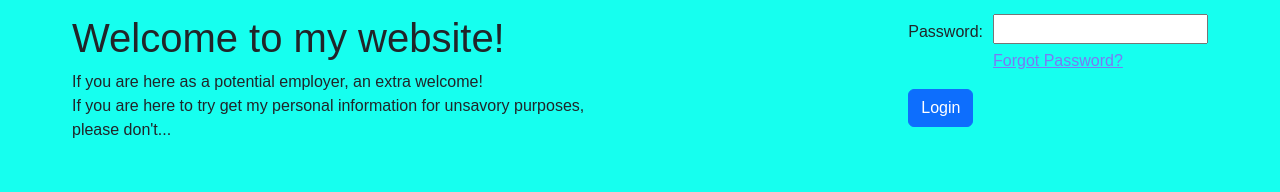
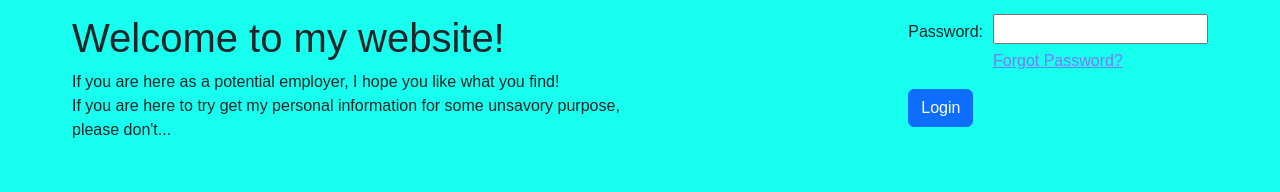
Before and after one commit to AnosVoldygod/emmanwebsite-, a Vue app: page /Login in a window 1280 px wide. Shown: the part 320-512 px from the top of the page. Built offline with nearby package versions, Linux system fonts and the light colour scheme.

Commit message:
LoginMessage.vue: Update message

```diff
--- a/src/components/LoginMessage.vue
+++ b/src/components/LoginMessage.vue
@@ -3,8 +3,8 @@
     <div class="loginWelcome"><h1>Welcome to my website!</h1></div>
     <div class="loginparagraph">
       <p>
-        If you are here as a potential employer, an extra welcome!<br />
-        If you are here to try get my personal information for unsavory purposes,<br />
+        If you are here as a potential employer, I hope you like what you find!<br />
+        If you are here to try get my personal information for some unsavory purpose,<br />
         please don't...
       </p>
     </div>
```
